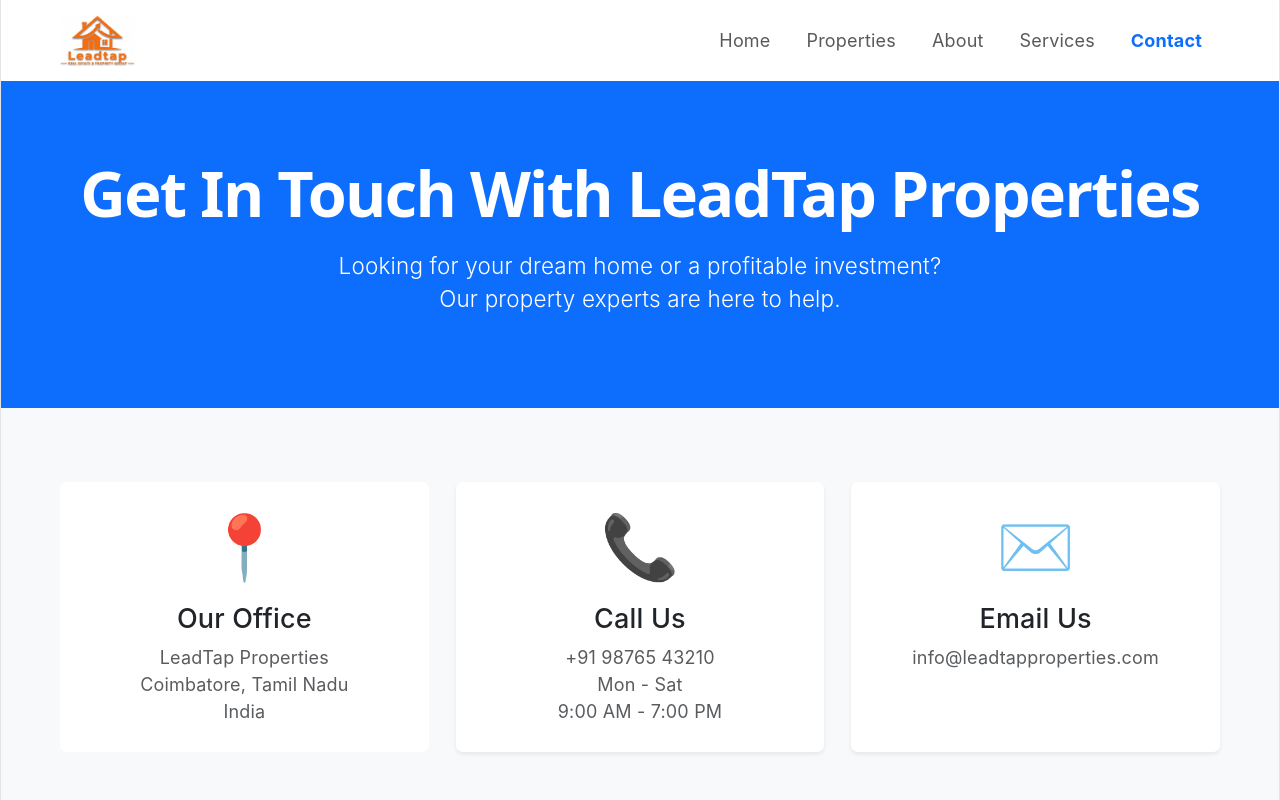
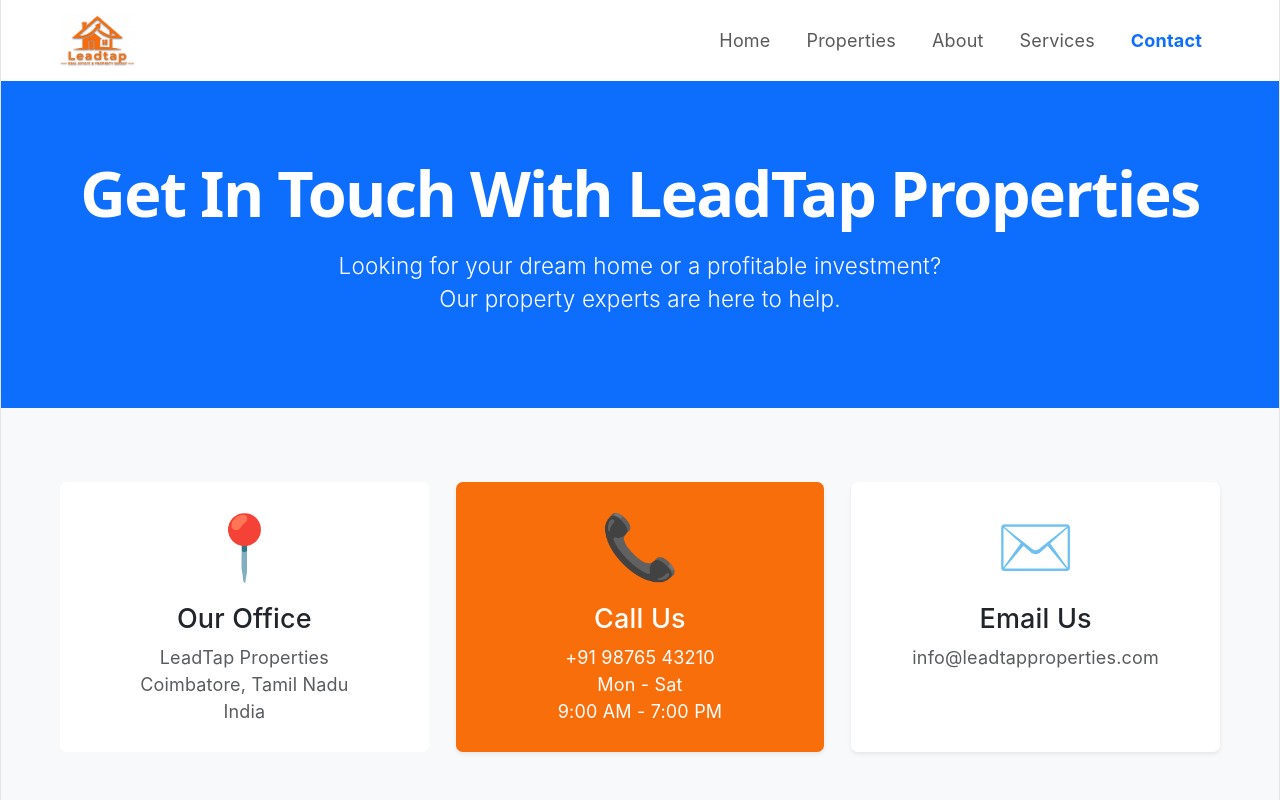
Before and after one commit to roobankutty/leadtap, a React (Vite) app in the folder property-frontend/: page /contact in a window 1280 px wide. In both pictures the pointer is over the element 639 px from the left and 617 px from the top of the page. Shown: the top 800 px of the page. Built offline with nearby package versions, Linux system fonts and the light colour scheme.

Commit message:
contact align hover h4

```diff
--- a/property-frontend/src/assets/styles/property.css
+++ b/property-frontend/src/assets/styles/property.css
@@ -14,6 +14,12 @@
 .details-title {
   border-bottom: 1px solid #e7e7e799;
     padding-bottom: 10px;
+}
+.contact-card:hover {
+    background: #f76e0b;
+}
+.card:hover p, .card:hover h4{
+    color: #fff !important;
 }
 .property-card {
   border: 1px solid #ddd;
```
